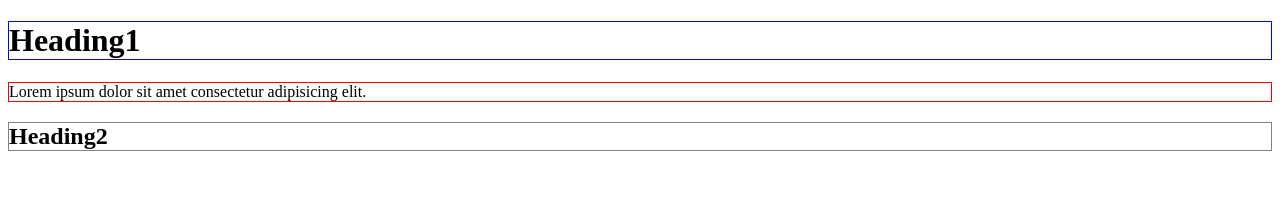
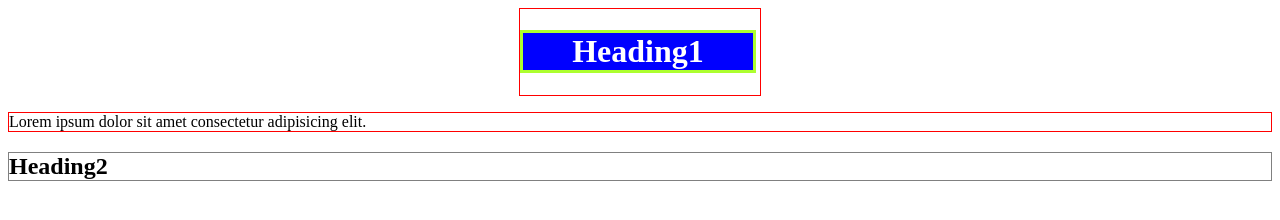
Before and after one commit to Dyego-Pedroza/css-display-block, a plain HTML site: page index.html in a window 1280 px wide. Drawn offline with Linux system fonts and the light colour scheme.

Commit message:
Feat: centralize h1

```diff
--- a/index.html
+++ b/index.html
@@ -7,7 +7,7 @@
     <link rel="stylesheet" href="styles.css">
   </head>
   <body>
-    <h1>Heading1</h1>
+    <div class="menu-principal"><h1>Heading1</h1></div>
     <p>
       Lorem ipsum dolor sit amet consectetur adipisicing elit.
     </p>
--- a/styles.css
+++ b/styles.css
@@ -1,5 +1,9 @@
 h1 {
-  border: 1px solid blue;
+  border: 3px solid greenyellow;
+  text-align: center;
+  width: 230px;
+  background-color: blue;
+  color: white;
 }
 
 p {
@@ -9,3 +13,9 @@ p {
 h2 {
   border: 1px solid grey;
 }
+
+.menu-principal {
+  border: 1px solid red;
+  width: 240px;
+  margin: auto;
+}
```
